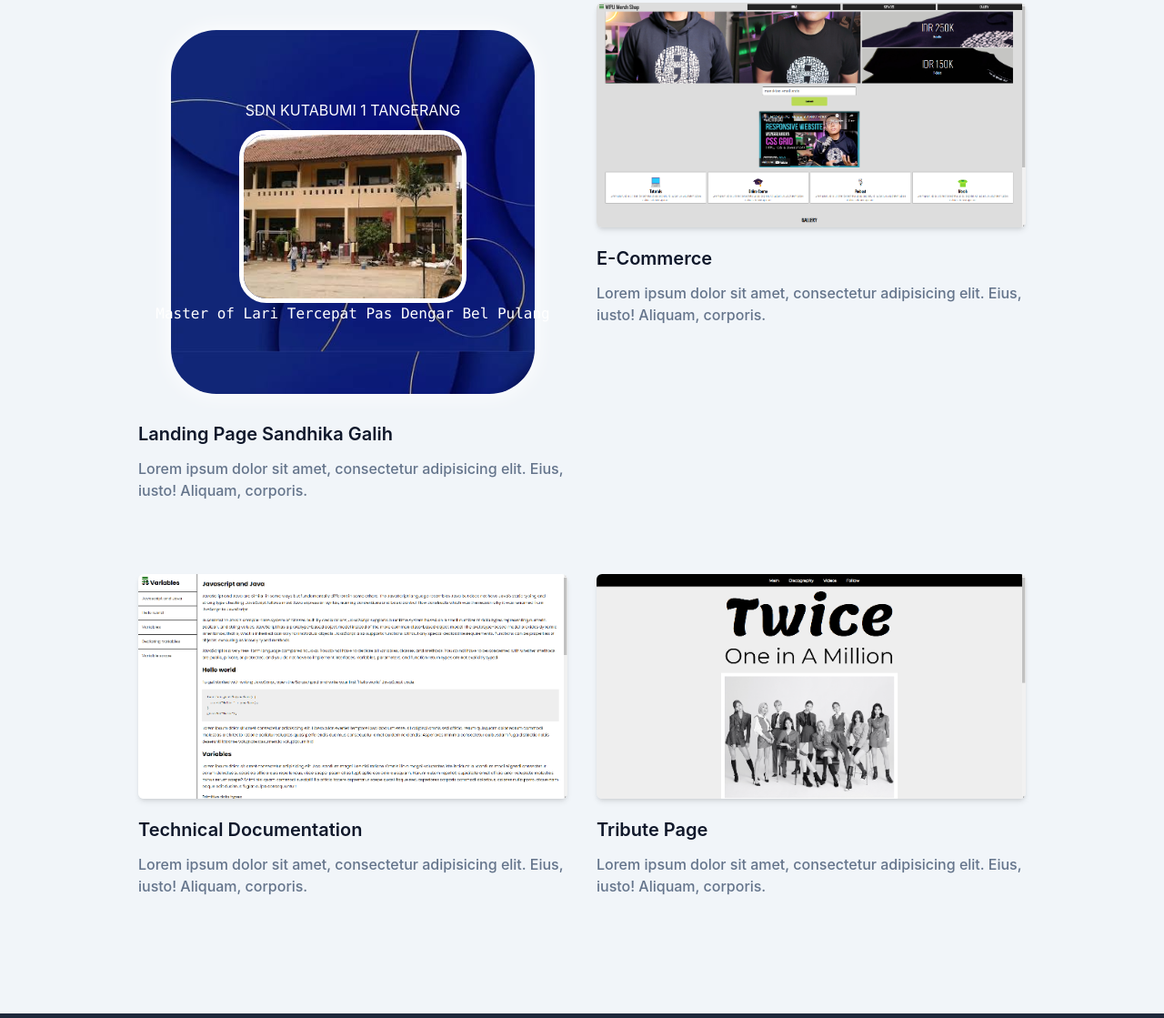
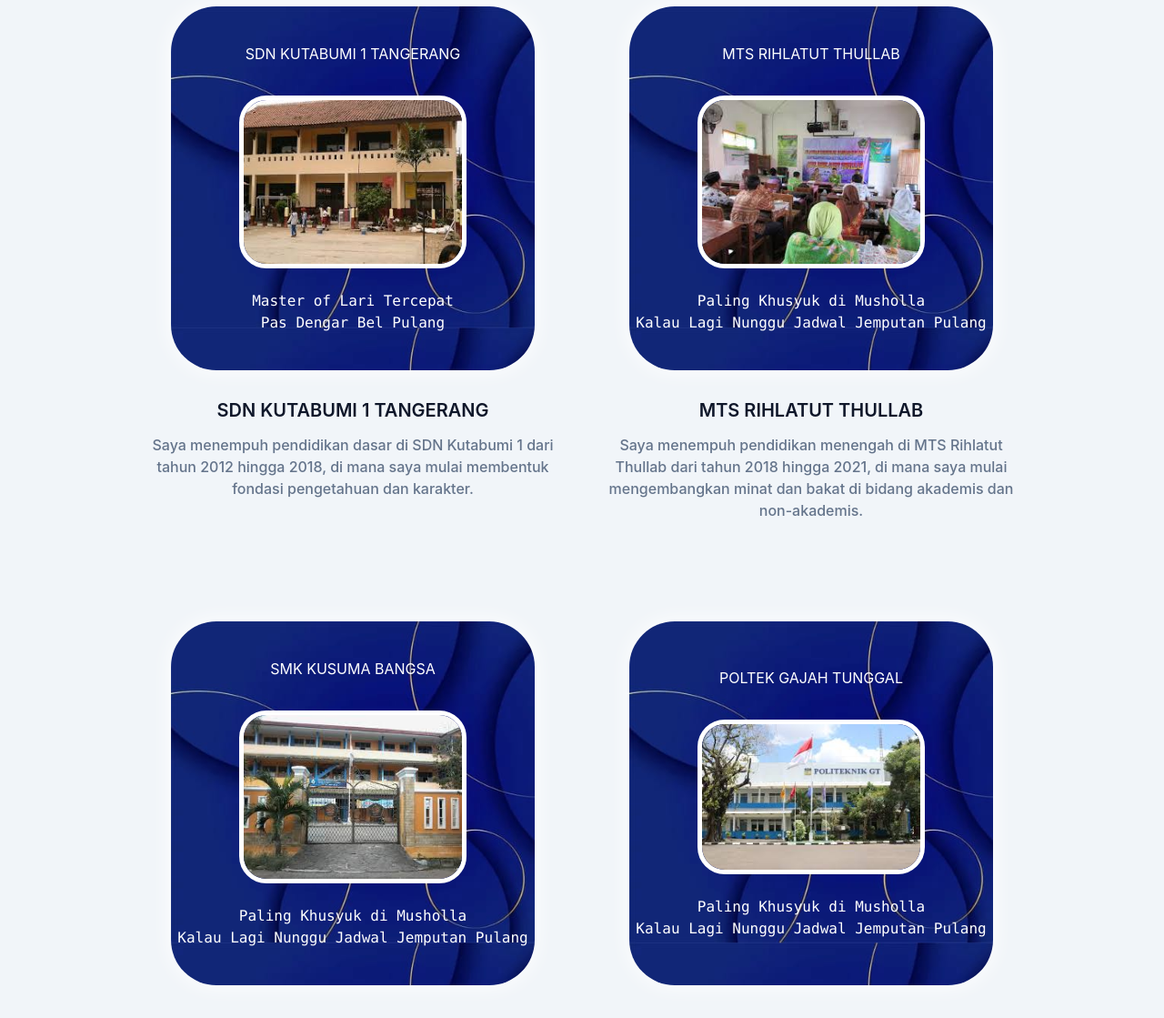
Before and after one commit to mohamadalvinmakmun/mohamadalvinmakmun.github.io, a website: page index.html in a window 1280 px wide. Shown: the part 1681-2800 px from the top of the page at 91% size. Drawn offline with Linux system fonts and the light colour scheme.

Commit message:
Update tampilan pendidikan dan layout portofolio

```diff
--- a/index.html
+++ b/index.html
@@ -63,12 +63,20 @@
                  border-radius: 50px;
                  box-shadow: 0 0 25px #ffffff;
                  background-size: 500px; width: 400px; height: 400px; align-content: center;
-                 margin: 40px auto;
+                 margin: 30px auto;
                  display: flex;
                  justify-content: center;
                  flex-direction: column;
                  align-items: center;
 
+             }
+
+             img#smk {
+                 border: solid 5px rgb(255, 255, 255);
+                 border-radius: 30px;
+                 margin-top: 10px;
+                 display: flex;
+                 justify-content: center;
              }
 
              img#smk {
@@ -103,6 +111,38 @@
      }
      pre {
          color: #ffffff;
+     }
+     /* Light Mode */
+.foto-wrapper {
+  width: 470px;
+  height: 470px;
+  border-radius: 50%;
+  overflow: hidden;
+  background-color: #f3f4f6;
+  box-shadow: 0 8px 24px rgba(0, 0, 0, 0.08);
+  margin: 50px auto;
+  display: flex;
+  justify-content: center;
+  align-items: center;
+  transition: all 0.3s ease;
+}
+
+.foto-wrapper img {
+  width: 100%;
+  height: 100%;
+  object-fit: cover;
+  border-radius: 50%;
+  border: 5px solid #d1d5db;
+}
+
+/* Dark Mode */
+body.dark .foto-wrapper {
+  background-color: #1e293b;
+  box-shadow: 0 8px 24px rgba(20, 184, 166, 0.25);
+}
+
+body.dark .foto-wrapper img {
+  border: 5px solid #14b8a6;
 }
              </style>
   </head>
@@ -177,7 +217,9 @@
           </div>
           <div class="w-full self-end px-4 lg:w-1/2">
             <div class="relative mt-10 lg:right-0 lg:mt-9">
-              <img src="foto alvin.jpeg" alt="Sandhika Galih" class="max-w-md" />
+              <div class="foto-wrapper">
+  <img src="foto alvin.jpeg" alt="Foto Alvin" class="foto-alvin" />
+</div>
               <span class="absolute bottom-0 left-1/2 -translate-x-1/2 md:scale-125">
 
                   <path
@@ -201,7 +243,7 @@
           <div class="mb-10 w-full px-4 lg:w-1/2">
             <h4 class="mb-3 text-lg font-bold uppercase text-primary">Tentang Saya</h4>
             <h2 class="mb-5 max-w-md text-3xl font-bold text-dark dark:text-white lg:text-4xl">Yuk, belajar web programming!</h2>
-            <p class="max-w-xl text-base font-medium text-secondary lg:text-lg">Koding itu seperti pacaran, kadang error, kadang berhasil, tapi tetap bikin nagih!"</p>
+            <p class="max-w-xl text-base font-medium text-secondary lg:text-lg">Coding itu seperti pacaran, kadang error, kadang berhasil, tapi tetap bikin nagih!"</p>
           </div>
           <div class="w-full px-4 lg:w-1/2">
             <h3 class="mb-4 text-2xl font-semibold text-dark dark:text-white lg:pt-10 lg:text-3xl">Mari berteman</h3>
@@ -284,41 +326,72 @@
             </p>
           </div>
         </div>
-
 <div class="flex w-full flex-wrap justify-center px-4 xl:mx-auto xl:w-10/12">
+  <!-- SDN Section -->
   <div class="mb-12 p-4 md:w-1/2">
     <section class="sdn1 p-4">
-              <p id="sekolah">SDN KUTABUMI 1 TANGERANG</p>
-      <img id="sdn1" src="sdn kutabumi 1 tangerang.jfif" alt="SDN KUTABUMI 1" width="250px" height="230px">
-      <pre align="">Master of Lari Tercepat Pas Dengar Bel Pulang</pre>
+      <p id="sekolah">SDN KUTABUMI 1 TANGERANG</p><br>
+      <img id="sdn1" src="sdn kutabumi 1 tangerang.jfif" alt="SDN KUTABUMI 1" width="250px" height="220px"><br>
+      <pre align="center">Master of Lari Tercepat</pre>
+      <pre align="center">Pas Dengar Bel Pulang</pre>
     </section>
-            <h3 class="mt-5 mb-3 text-xl font-semibold text-dark dark:text-white">Landing Page Sandhika Galih</h3>
-            <p class="text-base font-medium text-secondary">Lorem ipsum dolor sit amet, consectetur adipisicing elit. Eius, iusto! Aliquam, corporis.</p>
+    <h3 class="mt-5 mb-3 text-xl font-semibold text-dark dark:text-white" style="text-align: center;">
+      SDN KUTABUMI 1 TANGERANG
+    </h3>
+    <p class="text-base font-medium text-secondary" style="text-align: center;">
+      Saya menempuh pendidikan dasar di SDN Kutabumi 1 dari tahun 2012 hingga 2018, di mana saya mulai membentuk fondasi pengetahuan dan karakter.
+    </p>
   </div>
+
+  <!-- MTS Section -->
   <div class="mb-12 p-4 md:w-1/2">
-            <div class="overflow-hidden rounded-md shadow-md">
-              <img src="dist/img/portfolio/2.png" alt="E-Commerce" width="w-full" />
-            </div>
-            <h3 class="mt-5 mb-3 text-xl font-semibold text-dark dark:text-white">E-Commerce</h3>
-            <p class="text-base font-medium text-secondary">Lorem ipsum dolor sit amet, consectetur adipisicing elit. Eius, iusto! Aliquam, corporis.</p>
-          </div>
-          <div class="mb-12 p-4 md:w-1/2">
-            <div class="overflow-hidden rounded-md shadow-md">
-              <img src="dist/img/portfolio/3.png" alt="Technical Documentation" width="w-full" />
-            </div>
-            <h3 class="mt-5 mb-3 text-xl font-semibold text-dark dark:text-white">Technical Documentation</h3>
-            <p class="text-base font-medium text-secondary">Lorem ipsum dolor sit amet, consectetur adipisicing elit. Eius, iusto! Aliquam, corporis.</p>
-          </div>
-          <div class="mb-12 p-4 md:w-1/2">
-            <div class="overflow-hidden rounded-md shadow-md">
-              <img src="dist/img/portfolio/4.png" alt="Tribute Page" width="w-full" />
-            </div>
-            <h3 class="mt-5 mb-3 text-xl font-semibold text-dark dark:text-white">Tribute Page</h3>
-            <p class="text-base font-medium text-secondary">Lorem ipsum dolor sit amet, consectetur adipisicing elit. Eius, iusto! Aliquam, corporis.</p>
+    <section class="mts p-4">
+      <p id="sekolah">MTS RIHLATUT THULLAB</p><br>
+      <img id="mts" src="mts.jpg" alt="MTS RIHLATUT THULLAB" width="250px" height="230px"><br>
+      <pre align="center">Paling Khusyuk di Musholla</pre>
+      <pre align="center">Kalau Lagi Nunggu Jadwal Jemputan Pulang</pre>
+    </section>
+    <h3 class="mt-5 mb-3 text-xl font-semibold text-dark dark:text-white" style="text-align: center;">
+      MTS RIHLATUT THULLAB
+    </h3>
+    <p class="text-base font-medium text-secondary" style="text-align: center;">
+      Saya menempuh pendidikan menengah di MTS Rihlatut Thullab dari tahun 2018 hingga 2021, di mana saya mulai mengembangkan minat dan bakat di bidang akademis dan non-akademis.
+    </p>
   </div>
 </div>
+          <div class="flex w-full flex-wrap justify-center px-4 xl:mx-auto xl:w-10/12">
+  <!-- SMK Section -->
+  <div class="mb-12 p-4 md:w-1/2">
+    <section class="smk p-4">
+      <p id="sekolah">SMK KUSUMA BANGSA</p><br>
+      <img id="smk" src="smk.jpg" alt="SMK KUSUMA BANGSA" class="w-full max-w-[250px] mx-auto"><br>
+      <pre align="center">Paling Khusyuk di Musholla</pre>
+      <pre align="center">Kalau Lagi Nunggu Jadwal Jemputan Pulang</pre>
+    </section>
+    <h3 class="mt-5 mb-3 text-xl font-semibold text-dark dark:text-white text-center">
+      SMK KUSUMA BANGSA
+    </h3>
+    <p class="text-base font-medium text-secondary text-center">
+      Saya menempuh pendidikan di SMK Kusuma Bangsa dengan jurusan Multimedia, di mana saya mulai fokus mengembangkan keterampilan kreatif dan teknis di dunia digital.
+    </p>
   </div>
+
+  <!-- Poltek Section -->
+  <div class="mb-12 p-4 md:w-1/2">
+    <section class="poltekgt p-4">
+      <p id="sekolah">POLTEK GAJAH TUNGGAL</p><br>
+      <img id="poltekgt" src="poltek.jpg" alt="POLTEK GAJAH TUNGGAL" class="w-full max-w-[250px] mx-auto"><br>
+      <pre align="center">Paling Khusyuk di Musholla</pre>
+      <pre align="center">Kalau Lagi Nunggu Jadwal Jemputan Pulang</pre>
     </section>
+    <h3 class="mt-5 mb-3 text-xl font-semibold text-dark dark:text-white text-center">
+      POLTEK GAJAH TUNGGAL
+    </h3>
+    <p class="text-base font-medium text-secondary text-center">
+      Saya menempuh pendidikan di Politeknik Gajah Tunggal, jurusan Teknologi Informasi, dan mulai mendalami sistem digital serta pemrograman untuk kebutuhan industri.
+    </p>
+  </div>
+</div>
     <!-- Portfolio Section End -->
 
     <!-- Clients Section Start -->
```
Also changed, not shown: mts.jpg (added), poltek.jpg (added), smk.jpg (added). Lines whose indentation alone changed are shown as unchanged.
